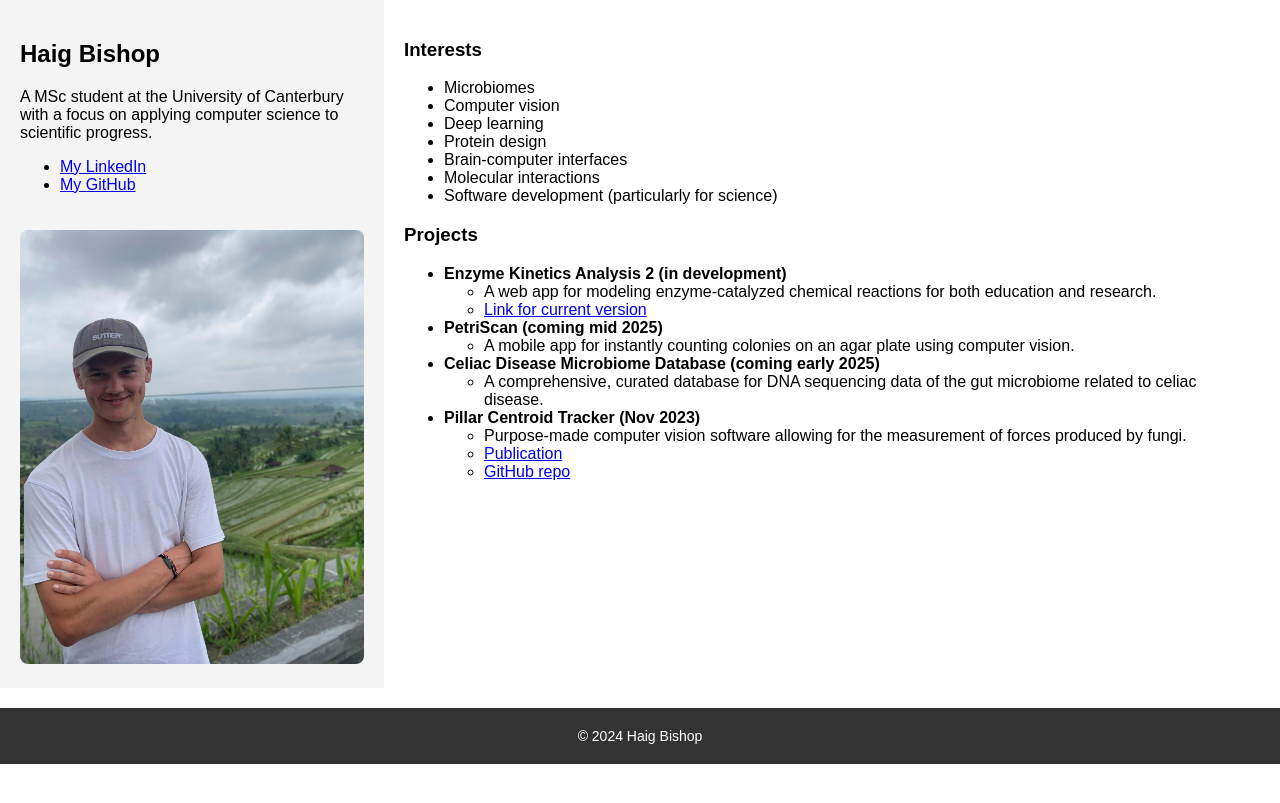
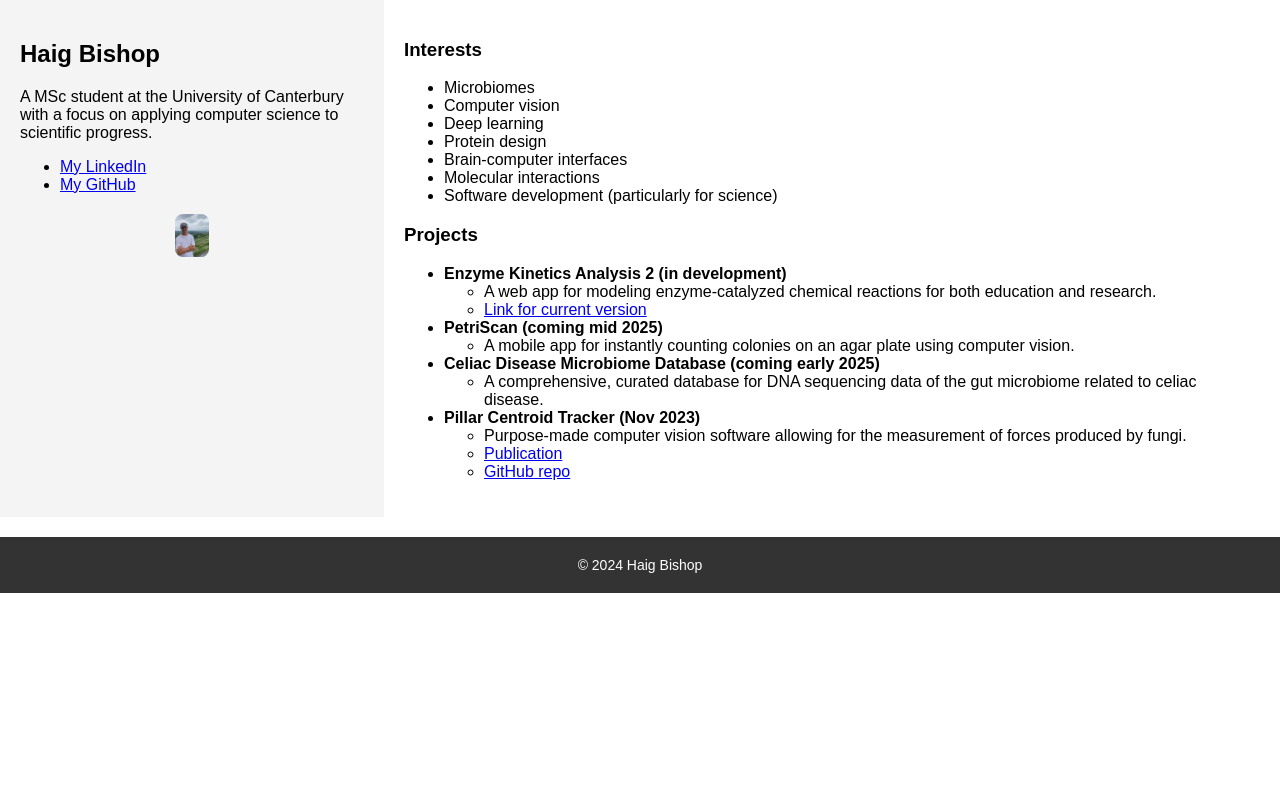
Before and after one commit to HaigBishop/HaigBishop.github.io, a Jekyll site: the page built from index.md, in a window 1280 px wide. Shown: the top 803 px of the page. Built offline with Jekyll 4.4.1, drawn with Linux system fonts in a browser that asks for light colours.

Commit message:
Update custom.css

```diff
--- a/assets/css/custom.css
+++ b/assets/css/custom.css
@@ -19,11 +19,14 @@
 }
 
 /* Portrait image styles */
+/* Portrait image styles */
 .portrait-image {
-  width: 100%;
+  width: 10%; /* Adjust the width to make the image smaller */
+  display: block; /* Centers the image within the side panel */
+  margin: 20px auto; /* Add some margin for spacing and centering */
   border-radius: 8px;
-  margin-top: 20px;
 }
+
 
 /* Footer styles */
 footer {
```
